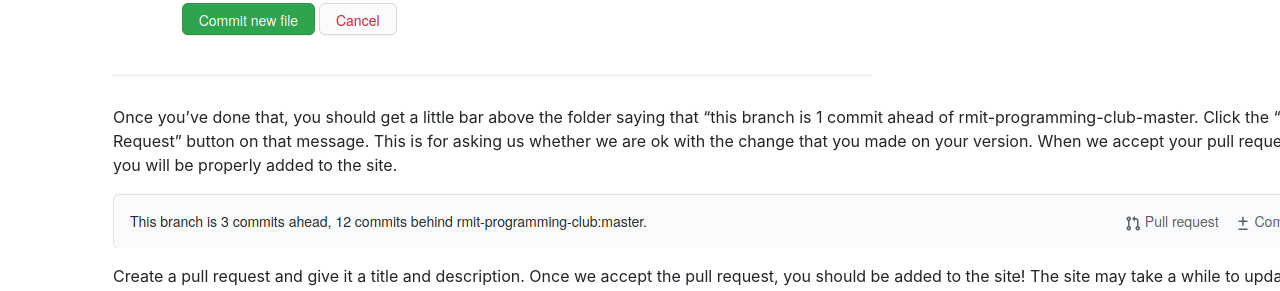
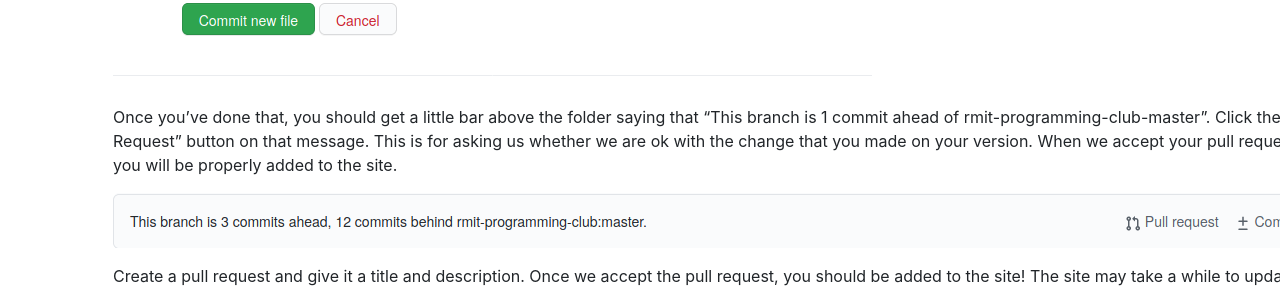
Before and after one commit to rmit-programming-club/rmit-programming-club.github.io, a Jekyll site: the page built from _posts/2020-07-30-Add-Yourself-To-This-Site.md, in a window 1280 px wide and 900 px high, scrolled down 2025 px. Shown: the part 259-550 px from the top of the window. Built offline with Jekyll 4.4.1, drawn with Linux system fonts in a browser that asks for light colours; nearby versions of some CDN libraries.

```diff
--- a/_posts/2020-07-30-Add-Yourself-To-This-Site.md
+++ b/_posts/2020-07-30-Add-Yourself-To-This-Site.md
@@ -73,7 +73,7 @@ Tick "Commit directly to the master branch"
 ![Commit](/images/AddYourself/Commit.png)
 
 Once you've done that, you should get a little bar above the folder saying that
-"this branch is 1 commit ahead of rmit-programming-club-master. Click the "Pull
+"This branch is 1 commit ahead of rmit-programming-club-master". Click the "Pull
 Request" button on that message. This is for asking us whether we are ok with
 the change that you made on your version. When we accept your pull request, you
 will be properly added to the site.
```
